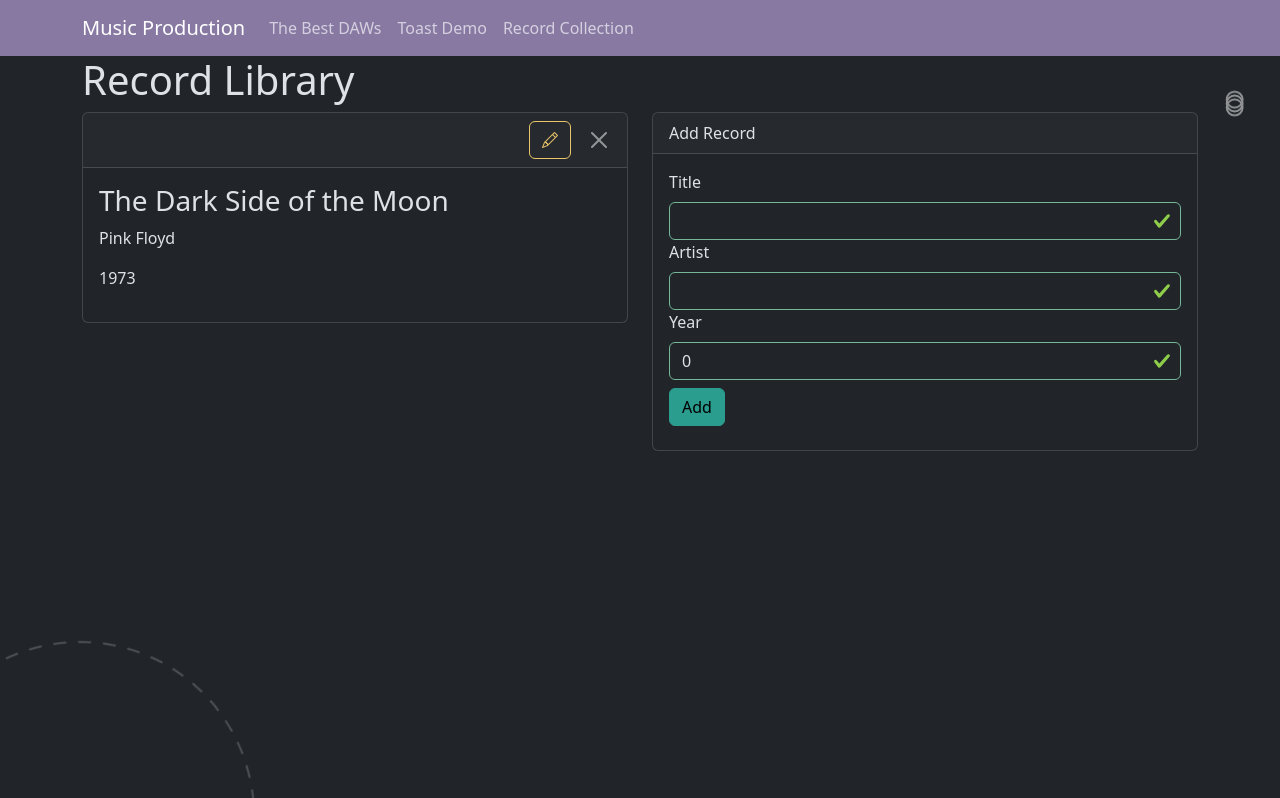
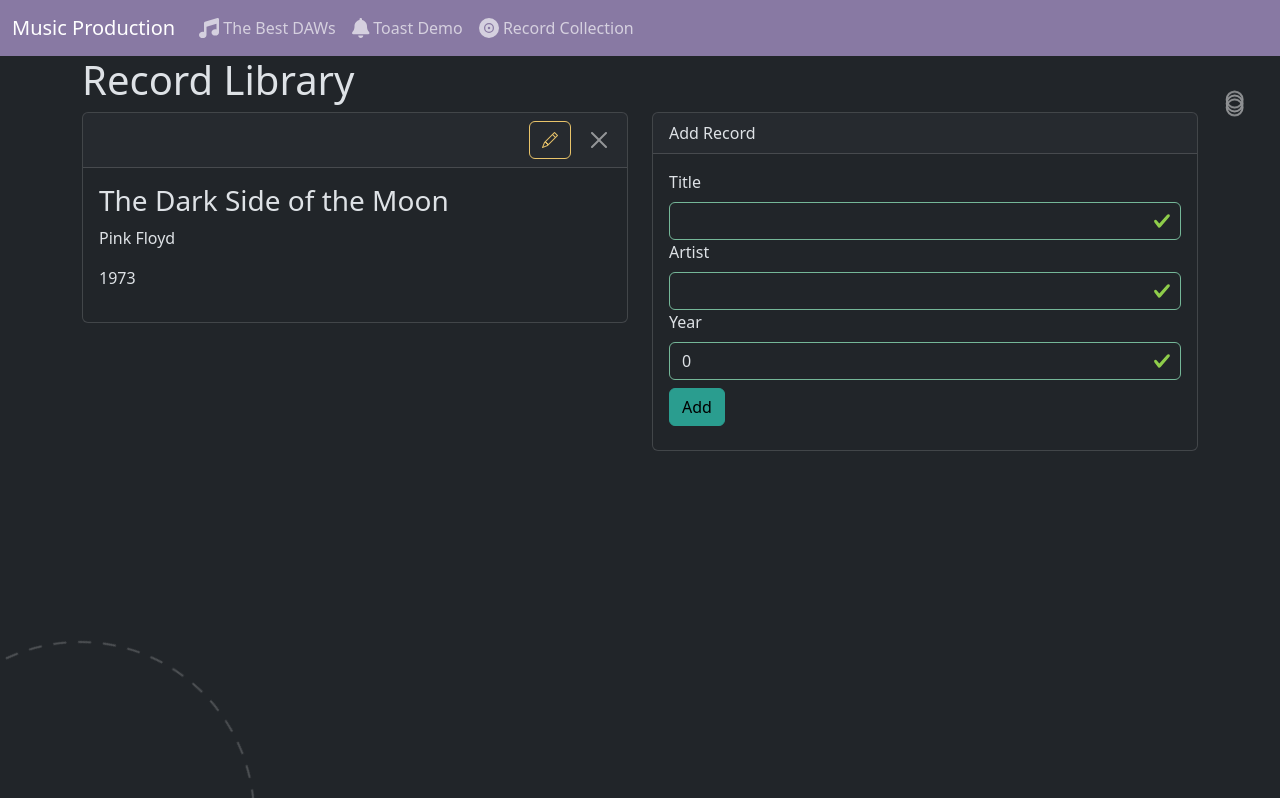
Before and after one commit to mickelson-classroom/hobby-manager-Cwighty, a React (Vite) app: page /records in a window 1280 px wide. Shown: the top 798 px of the page. Built offline with nearby package versions, Linux system fonts and the light colour scheme.

Commit message:
mobile navbar with icons

```diff
--- a/package.json
+++ b/package.json
@@ -10,6 +10,8 @@
     "preview": "vite preview"
   },
   "dependencies": {
+    "@fortawesome/free-solid-svg-icons": "^6.4.2",
+    "@fortawesome/react-fontawesome": "^0.2.0",
     "@reduxjs/toolkit": "^1.9.6",
     "bootstrap": "^5.3.2",
     "bootstrap-icons": "^1.11.1",
--- a/src/shared/navbar.tsx
+++ b/src/shared/navbar.tsx
@@ -1,10 +1,38 @@
 import React from "react";
 import { Link } from "react-router-dom";
+import {
+  faRecordVinyl,
+  faBell,
+  faMusic,
+} from "@fortawesome/free-solid-svg-icons";
+import { FontAwesomeIcon } from "@fortawesome/react-fontawesome";
 
 export const Navbar: React.FC = () => {
+  const tabs = [
+    {
+      name: "The Best DAWs",
+      path: "/daws",
+      icon: faMusic,
+    },
+    {
+      name: "Toast Demo",
+      path: "/toasts",
+      icon: faBell,
+    },
+    {
+      name: "Record Collection",
+      path: "/records",
+      icon: faRecordVinyl,
+    },
+  ];
+
   return (
-    <nav className="navbar navbar-expand-lg bg-secondary">
-      <div className="container">
+    <div>
+      <nav
+        className="navbar navbar-expand-md navbar-light d-none d-lg-block sticky-top bg-secondary"
+        role="navigation"
+      >
+        <div className="container-fluid">
           <Link className="navbar-brand" to="/">
             Music Production
           </Link>
@@ -21,24 +49,38 @@
           </button>
           <div className="collapse navbar-collapse" id="navbarNav">
             <ul className="navbar-nav ml-auto">
+              {tabs.map((tab, index) => (
                 <li className="nav-item">
-              <Link className="nav-link" to="/daws">
-                The Best DAWs
+                  <Link className="nav-link" to={tab.path}>
+                    <FontAwesomeIcon size="lg" icon={tab.icon} />
+                    {" " + tab.name}
                   </Link>
                 </li>
-            <li className="nav-item">
-              <Link className="nav-link" to="/toasts">
-                Toast Demo
-              </Link>
-            </li>
-            <li className="nav-item">
-              <Link className="nav-link" to="/records">
-                Record Collection
-              </Link>
-            </li>
+              ))}
             </ul>
           </div>
         </div>
       </nav>
+
+      <nav
+        className="navbar fixed-bottom navbar-light d-block d-lg-none bottom-tab-nav bg-secondary"
+        role="navigation"
+      >
+        <ul className="navbar-nav w-100">
+          <div className=" d-flex flex-row justify-content-around w-100 bg-secondary">
+            {tabs.map((tab, index) => (
+              <li className="nav-item" key={`tab-${index}`}>
+                <Link to={tab.path} className="nav-link">
+                  <div className="row d-flex flex-column justify-content-center align-items-center">
+                    <FontAwesomeIcon size="lg" icon={tab.icon} />
+                    <div>{tab.name}</div>
+                  </div>
+                </Link>
+              </li>
+            ))}
+          </div>
+        </ul>
+      </nav>
+    </div>
   );
 };
```
Also changed, not shown: 1 other file (tests, documents, lock files or other folders). Lines whose indentation alone changed are shown as unchanged.
